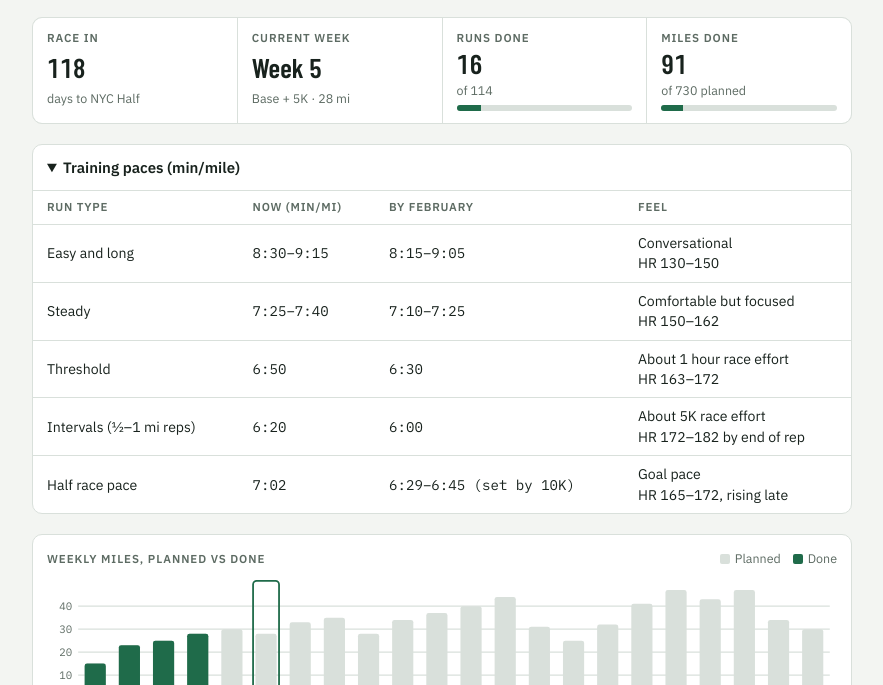
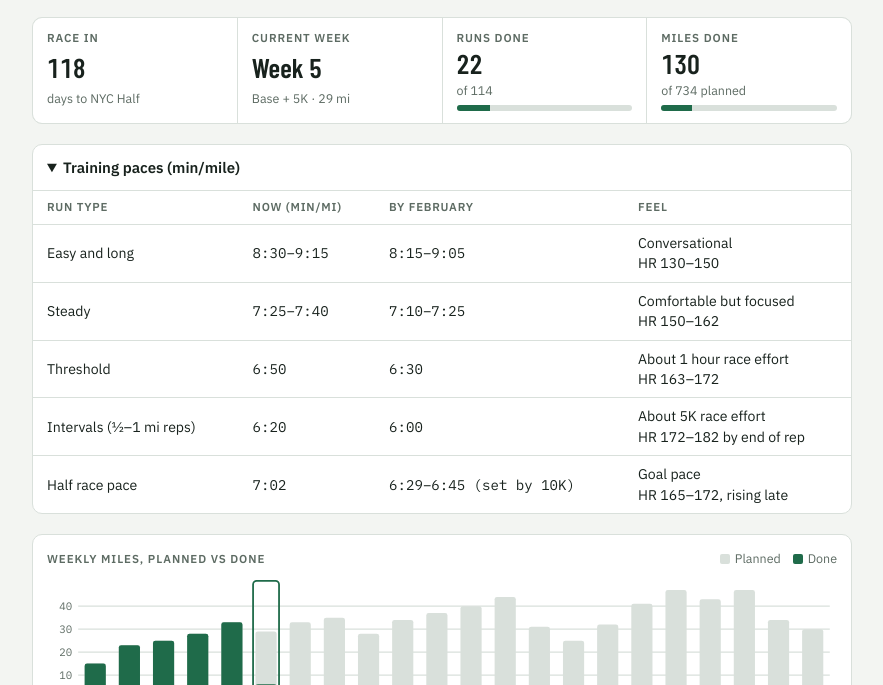
Before and after one commit to riagoros/ria-training-block, a plain HTML site: page index.html in a window 1280 px wide. Shown: the part 115-800 px from the top of the page, without its empty margins (198-1081 px from the left). Drawn offline with nearby package versions, Linux system fonts and the light colour scheme.

Commit message:
Add files via upload

```diff
--- a/index.html
+++ b/index.html
@@ -198,12 +198,12 @@ tr:last-child td{border-bottom:0}
     ["2026-10-26","Base",[[0,"easy",4,"Easy"],[1,"quality",5,"Easy with 6 × 20 s strides"],[3,"easy",5,"Easy"],[5,"long",9,"Long run, easy"]]],
     ["2026-11-02","Base",[[1,"easy",4,"Easy"],[2,"quality",6,"6 × 60 s uphill, jog down"],[3,"easy",5,"Easy + 4–6 × 20 s strides (~90% effort)"],[5,"long",10,"Long run, easy"]]],
     ["2026-11-09","Base",[[0,"easy",4,"Easy"],[1,"quality",7,"2 × 12 min @ 7:02/mi, 3 min jog"],[2,"easy",3,"Easy, short"],[3,"easy",5,"Easy + 4–6 × 20 s strides (~90% effort)"],[5,"long",9,"Long run, easy"]]],
-    ["2026-11-16","Base",[[1,"easy",5,"Easy"],[2,"quality",7,"3 × 1 mi @ 6:15/mi, 3 min jog (with warm-up and cool-down)"],[3,"easy",3,"Easy, short"],[4,"easy",5,"Easy + 4–6 × 20 s strides (~90% effort)"],[5,"long",10,"Long run, easy"]]],
-    ["2026-11-23","Base + 5K",[[0,"quality",6,"3 × 3 min @ 6:20/mi (5K effort), 2 min jog + strides"],[1,"easy",5,"Easy"],[3,"race",4,"Sri Chinmoy Thanksgiving Day 5K, Flushing Meadows (flat), 9:00 AM (short warm-up and cool-down)"],[4,"easy",3,"Easy shakeout"],[5,"long",10,"Long run, easy"]]],
-    ["2026-11-30","Base",[[0,"easy",5,"Easy"],[1,"quality",7,"3 × 10 min @ 6:50/mi, 2 min jog"],[3,"easy",6,"Easy + strides"],[4,"easy",4,"Easy"],[5,"long",11,"Long run, easy"]]],
-    ["2026-12-07","Base",[[0,"easy",5,"Easy"],[1,"quality",8,"25 min continuous @ 6:48/mi"],[3,"easy",6,"Easy + strides"],[4,"easy",4,"Easy"],[5,"long",12,"Long run, easy"]]],
+    ["2026-11-16","Base",[[1,"easy",5,"Easy"],[2,"quality",9,"3 × 1 mi @ 6:15/mi, 3 min jog (with warm-up and cool-down)"],[3,"easy",3,"Easy, short"],[4,"easy",5,"Easy + 4–6 × 20 s strides (~90% effort)"],[5,"long",11,"Long run, easy"]]],
+    ["2026-11-23","Base + 5K",[[0,"quality",6,"3 × 1 km @ 6:20/mi (3:56/km), 2 min jog"],[1,"easy",5,"Easy"],[3,"race",4,"Sri Chinmoy Thanksgiving Day 5K"],[4,"easy",3,"Easy shakeout"],[5,"long",11,"Long run, easy"]]],
+    ["2026-11-30","Base",[[0,"easy",5,"Easy"],[1,"quality",7,"3 × 10 min @ 6:50/mi, 2 min jog"],[3,"quality",6,"Easy with 3 mi @ tempo 6:45–6:55/mi in the middle"],[4,"easy",4,"Easy"],[5,"long",11,"Long run, easy"]]],
+    ["2026-12-07","Base",[[0,"easy",5,"Easy"],[1,"quality",8,"25 min continuous @ 6:48/mi"],[3,"quality",6,"Easy with 4 mi @ tempo 6:45–6:55/mi in the middle"],[4,"easy",4,"Easy"],[5,"long",12,"Long run, easy"]]],
     ["2026-12-14","Easier week",[[0,"easy",4,"Easy"],[1,"quality",6,"8 × 60 s uphill @ 6:45–7:00/mi (hard but controlled), jog down + 4–6 × 20 s strides"],[3,"easy",5,"Easy"],[4,"easy",3,"Easy, short"],[5,"long",10,"Long run, easy"]]],
-    ["2026-12-21","Build",[[0,"easy",5,"Easy"],[1,"quality",7,"4 × 1 mi @ 6:15/mi, 3 min jog"],[3,"easy",6,"Easy (holiday week, flexible)"],[4,"easy",4,"Easy"],[5,"long",12,"Long run, easy"]]],
+    ["2026-12-21","Build",[[0,"easy",5,"Easy"],[1,"quality",7,"4 × 1 mi @ 6:15/mi, 3 min jog"],[3,"quality",6,"Easy with 4 mi @ tempo 6:45–6:55/mi in the middle (holiday week, flexible)"],[4,"easy",4,"Easy"],[5,"long",12,"Long run, easy"]]],
     ["2026-12-28","Build",[[0,"easy",5,"Easy"],[1,"quality",8,"5 × 1 mi @ 6:14/mi, 3 min jog"],[3,"quality",7,"3 × 10 min @ 6:44/mi, 2 min jog"],[4,"easy",4,"Easy"],[5,"long",13,"Long run, easy"]]],
     ["2027-01-04","Build",[[0,"easy",5,"Easy"],[1,"quality",8,"5 × 1 mi @ 6:18/mi, 2 min jog"],[2,"easy",3,"Optional: easy, or 30–40 min cross-training"],[3,"quality",7,"2 × 15 min @ 6:40/mi"],[4,"easy",4,"Easy"],[5,"long",13,"Long run, last 3 mi @ 7:00/mi"]]],
     ["2027-01-11","Build",[[0,"easy",6,"Easy"],[1,"quality",9,"10 × ½ mi @ 6:10/mi (3:05 each), 90 s jog"],[2,"easy",4,"Optional: easy, or 30–40 min cross-training"],[3,"quality",7,"2 × 15 min @ 6:37/mi"],[4,"easy",4,"Easy"],[5,"long",14,"Long run, easy"]]],
@@ -238,7 +238,7 @@ tr:last-child td{border-bottom:0}
   if(curIdx<0) curIdx = today<weeks[0].start ? 0 : weeks.length-1;
 
   // State: {done:{key:true}, notes:{key:"text"}}
-  let state={done:{"2026-10-19-1":true,"2026-10-19-3":true,"2026-10-19-4":true,"2026-10-26-0":true,"2026-10-26-1":true,"2026-10-26-3":true,"2026-10-26-5":true,"2026-11-02-1":true,"2026-11-02-2":true,"2026-11-02-3":true,"2026-11-02-5":true,"2026-11-09-0":true,"2026-11-09-1":true,"2026-11-09-2":true,"2026-11-09-3":true,"2026-11-09-5":true},notes:{}};
+  let state={done:{"2026-10-19-1":true,"2026-10-19-3":true,"2026-10-19-4":true,"2026-10-26-0":true,"2026-10-26-1":true,"2026-10-26-3":true,"2026-10-26-5":true,"2026-11-02-1":true,"2026-11-02-2":true,"2026-11-02-3":true,"2026-11-02-5":true,"2026-11-09-0":true,"2026-11-09-1":true,"2026-11-09-2":true,"2026-11-09-3":true,"2026-11-09-5":true,"2026-11-16-1":true,"2026-11-16-2":true,"2026-11-16-3":true,"2026-11-16-4":true,"2026-11-16-5":true,"2026-11-23-0":true},notes:{}};
   let ref=null, canWrite=false, mode="loading", filter="all";
   const LS="nyc-half-block-v1";
   function lsLoad(){try{const v=JSON.parse(localStorage.getItem(LS)||"null");if(v&&v.done)state=v}catch(e){}}
@@ -384,7 +384,7 @@ tr:last-child td{border-bottom:0}
   if(window.matchMedia && matchMedia("(max-width:560px)").matches){ filter="ahead"; $("f-ahead").setAttribute("aria-pressed","true"); $("f-all").setAttribute("aria-pressed","false"); }
   renderAll();
 
-  setStatus("Completed runs as of Nov 14");
+  setStatus("Completed runs as of Nov 23");
 })();
 </script>
 
```
